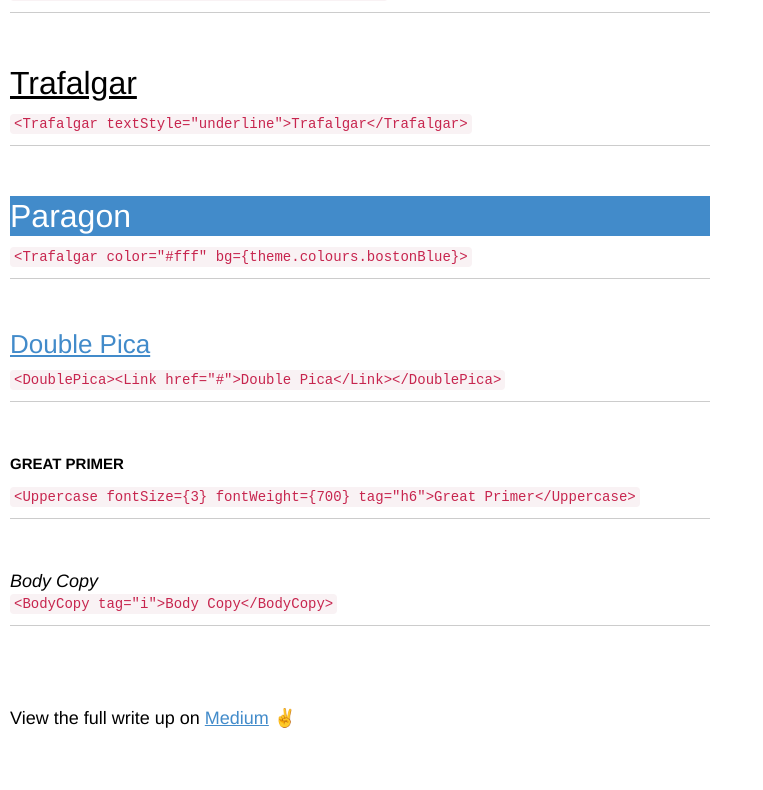
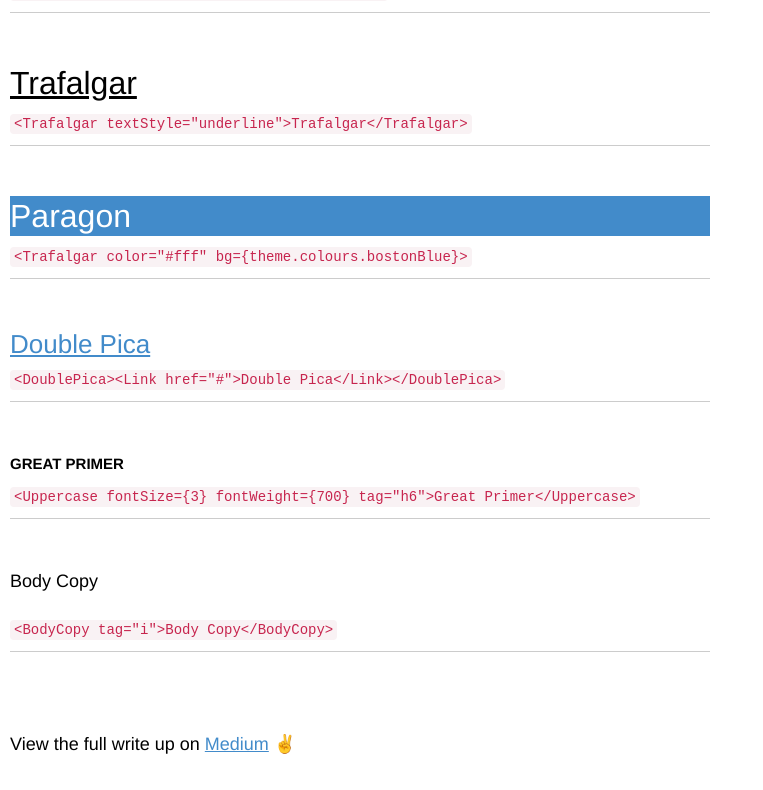
Before and after one commit to Jezfx/react-typography-system, a React (Create React App) app: page / in a window 1280 px wide. Shown: the part 903-1693 px from the top of the page, without its empty margins (0-763 px from the left). Built offline with nearby package versions, Linux system fonts and the light colour scheme; what webfontloader would draw is missing.

Commit message:
replace HOC with styled-components as feature

```diff
--- a/src/DynamicComponent/index.js
+++ b/src/DynamicComponent/index.js
@@ -1,6 +1,4 @@
-import React from "react";
 import styled from "styled-components";
-import tag from "clean-tag";
 import {
   space,
   lineHeight,
@@ -16,7 +14,7 @@ import {
   borderRadius
 } from "styled-system";
 
-const StyledDynamicComponent = styled(tag)`
+export default styled.div`
   ${space}
   ${fontSize}
   ${fontStyle}
@@ -30,14 +28,3 @@ const StyledDynamicComponent = styled(tag)`
   ${fontWeight}
   ${borderRadius}
 `;
-
-const DynamicComponent = ({ tag = "div", children, ...props }) => {
-  const WithComponent = StyledDynamicComponent.withComponent(tag);
-  return <WithComponent {...props}>{children}</WithComponent>;
-};
-
-DynamicComponent.defaultProps = {
-  tag: "div"
-};
-
-export default DynamicComponent;
--- a/src/theme.js
+++ b/src/theme.js
@@ -17,47 +17,48 @@ const fontFamilies = {
 export default {
   textStyles: {
     canon: {
-      tag: "h1",
+      as: "h1",
       fontSize: [11, 12, 14],
       fontWeight: 700,
       lineHeight: ["32px", "36px", "56px"],
       fontFamily: fontFamilies.heading
     },
     trafalgar: {
-      tag: "h1",
+      as: "h1",
       fontSize: [6, 9, 12],
       lineHeight: ["24px", "28px", "40px"],
       fontWeight: 500,
       fontFamily: fontFamilies.heading
     },
     paragon: {
-      tag: "h2",
+      as: "h2",
       fontSize: [6, 8, 11],
       fontWeight: 500,
       fontFamily: fontFamilies.heading,
       lineHeight: ["20px", "26px", "32px"]
     },
     doublePica: {
+      as: "h3",
       fontSize: [6, 6, 10],
       fontWeight: 400,
       fontFamily: fontFamilies.heading,
       lineHeight: ["24px", "24px", "30px"]
     },
     greatPrimer: {
-      tag: "h3",
+      as: "h4",
       fontWeight: 400,
       fontSize: [5, 5, 7],
       fontFamily: fontFamilies.heading,
       lineHeight: ["22px", "22px", "24px"]
     },
     bodyCopy: {
-      tag: "p",
+      as: "p",
       fontSize: [3, 4, 5],
       fontFamily: fontFamilies.body,
       lineHeight: ["20px", "22px", "24px"]
     },
     code: {
-      tag: "span",
+      as: "span",
       px: "4px",
       py: "2px",
       lineHeight: "22px",
```
